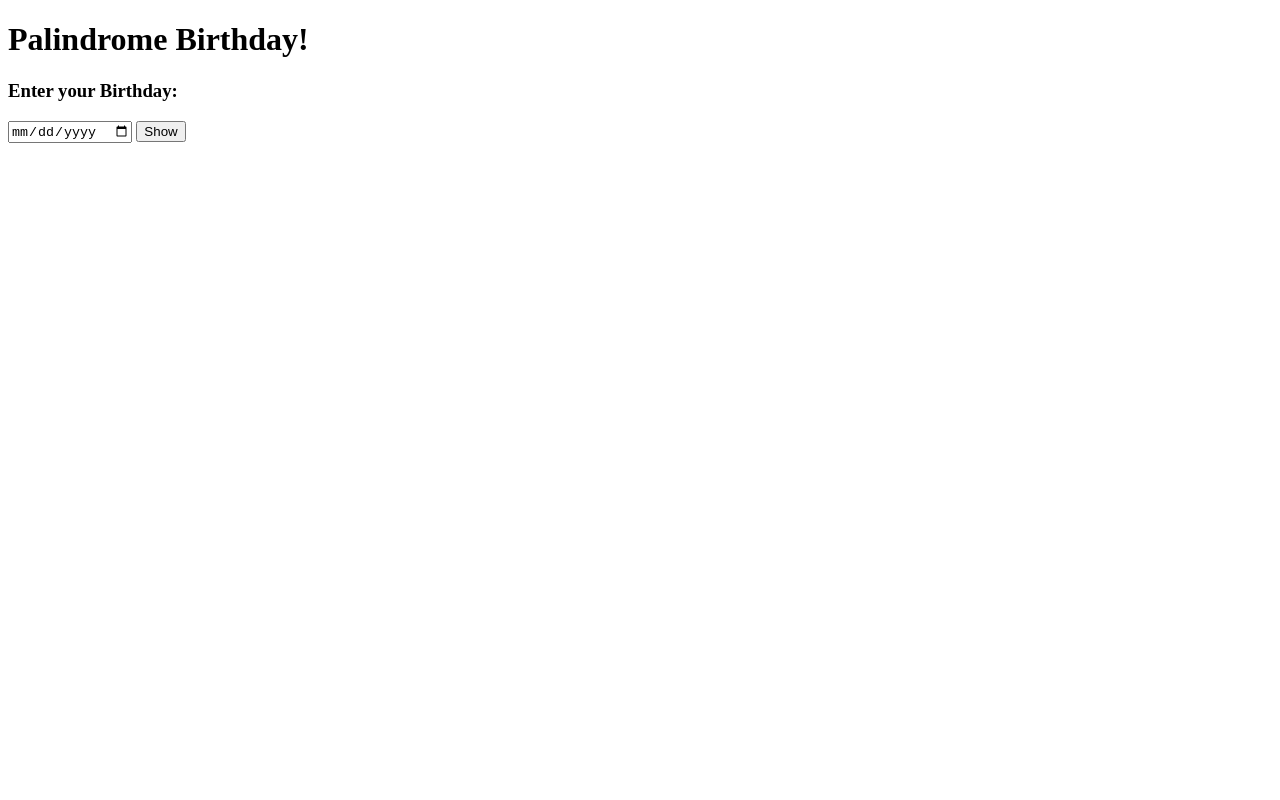
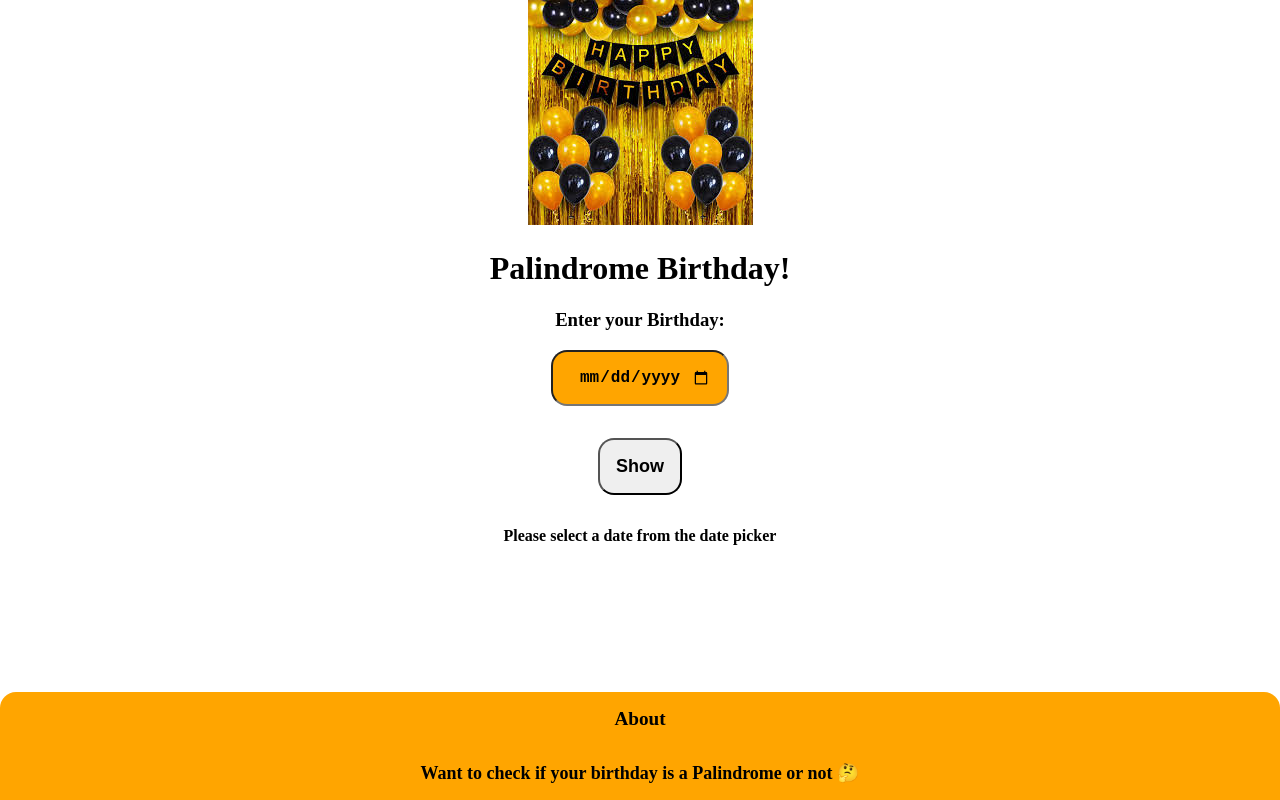
Before and after one commit to jyotidhatarwal/palindrome-birthday, a plain HTML site: page index.html in a window 1280 px wide. Both pictures are taken after a click on the button "Show". Drawn offline with Linux system fonts and the light colour scheme.

Commit message:
feat: added logic to get next palindrome date and styles

```diff
--- a/index.html
+++ b/index.html
@@ -8,11 +8,18 @@
     <title>Palindrome Birthday</title>
 </head>
 <body>
+    <header class="head">
+        <img src="birthday.jpeg" alt="birthday-banner" id="birthday-banner">
+    </header>
     <h1>Palindrome Birthday!</h1>
     <h3>Enter your Birthday:</h3>
     <input type="date" id="input-date" />
     <button id="btn-show">Show</button>
     <h4 id="output-message"></h4>
+    <footer class="footer">
+        <div id="footer-head">About</div>
+        <p id="footer-description">Want to check if your birthday is a Palindrome or not 🤔</p>
+    </footer>
     <script src="index.js"></script>
 </body>
 </html>
--- a/index.js
+++ b/index.js
@@ -39,6 +39,7 @@ function convertNumberDateToStringDate(date){
 }
 
 function listAllVariationOfDate(date){
+    date = convertNumberDateToStringDate(date);
     const ddmmyyyy = date.day + date.month + date.year;
     const mmddyyyy = date.month + date.day + date.year;
     const yyyymmdd = date.year + date.month + date.day;
@@ -109,6 +110,20 @@ function getNextDate(date){
     }
 }
 
+function nextPalindromeDate(date){
+    var counter =0;
+    var nextDate = getNextDate(date);
+    while(true){
+        counter++;
+        var palindrome = checkPalindromeForAllFormats(nextDate);
+        if(palindrome){
+            break;
+        }
+        nextDate = getNextDate(nextDate);
+    }
+    return [counter,nextDate];
+}
+
 
 var date = {
     day: 22,
@@ -117,7 +132,30 @@ var date = {
 }
 
 function clickHandler(){
-    console.log("clicked");
+    var birthdayStr = inputDate.value;
+
+    if(birthdayStr !== ''){
+        var formatedDate  = birthdayStr.split("-");
+        var date = {
+            day: Number(formatedDate[2]),
+            month: Number(formatedDate[1]),
+            year: Number(formatedDate[0])
+        };
+        var isPalindrome = checkPalindromeForAllFormats(date);
+        if(isPalindrome){
+            showMessage("Yay! 🥳 your birthday is a Palindrome","Green");
+        }else{
+            var [counter,nextDate] = nextPalindromeDate(date);
+            showMessage(`Next Palindrome date is ${nextDate.day}-${nextDate.month}-${nextDate.year}, you missed it by ${counter} days 🤪`,"red");
+        }
+    }else{
+        showMessage("Please select a date from the date picker","black");
+    }
+}
+
+function showMessage(message,color){
+    outputMessage.style.color = color;
+    outputMessage.innerText = message;
 }
 
 showButton.addEventListener("click",clickHandler);
--- a/styles.css
+++ b/styles.css
@@ -0,0 +1,69 @@
+
+body {
+    margin: auto;
+    text-align: center;
+}
+
+#input-date {
+    padding: 1rem;
+    margin: auto;
+    margin-top: 1rem;
+    display: block;
+    text-align: center;
+    border-radius: 1rem;
+    background-color: orange;
+    color: black;
+    font-size: large;
+    font-weight: bold;
+}
+
+#btn-show {
+    display: block;
+    text-align: center;
+    margin: auto;
+    margin-top: 2rem;
+    font-size: large;
+    font-weight: bolder;
+    text-align: center;
+    padding: 1rem;
+    border-radius: 1rem;
+}
+
+#output-message {
+    display: block;
+    text-align: center;
+    margin: auto;
+    margin-top: 2rem;
+
+}
+.head {
+    width: 100%;
+}
+
+.footer {
+    background-color: orange;
+    text-align: center;
+    width: 100%;
+    border-top-left-radius: 1rem;
+    border-top-right-radius: 1rem;
+    position: fixed;
+    bottom: 0;
+}
+
+#footer-head {
+    text-align: center;
+    padding: 1rem;
+    box-sizing: border-box;
+    font-size: larger;
+    font-weight: bolder;
+}
+
+#footer-description {
+    text-align: center;
+    max-width: 600px;
+    box-sizing: border-box;
+    margin: auto;
+    padding: 1rem;
+    font-size: large;
+    font-weight: bold;
+}
```
Also changed, not shown: birthday.jpeg (added).
